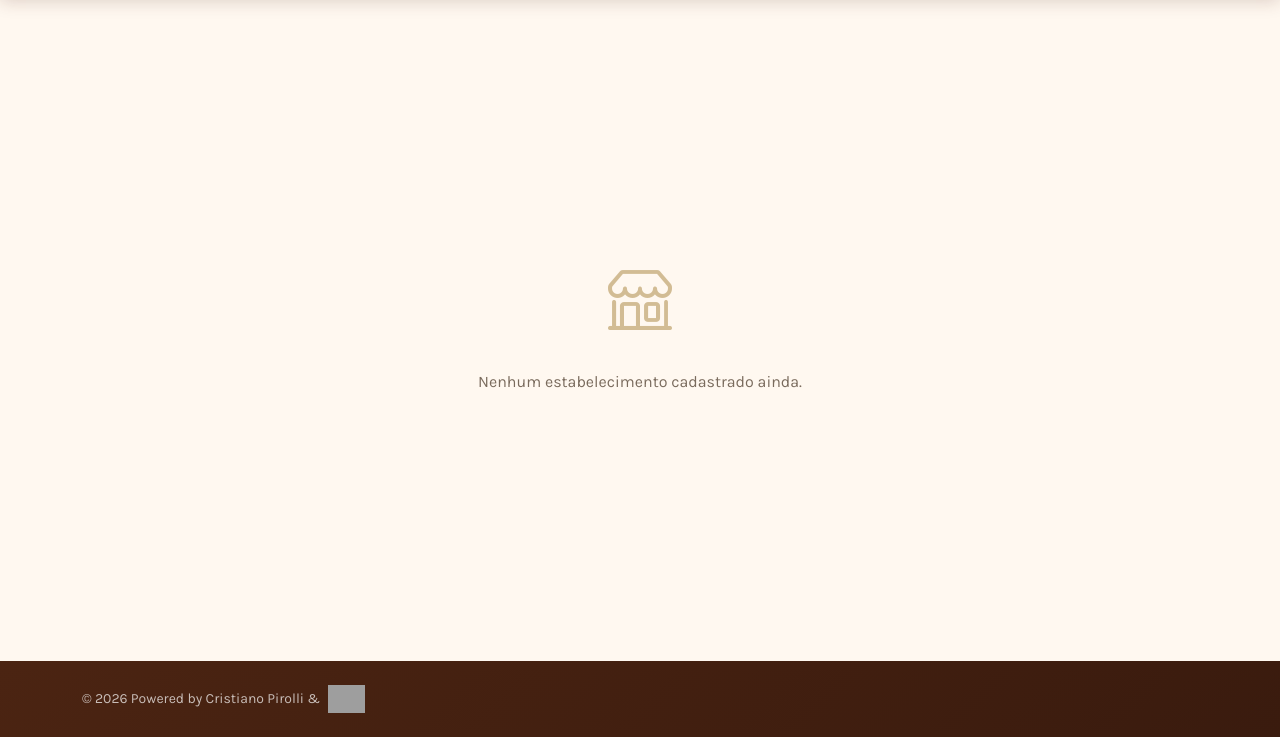
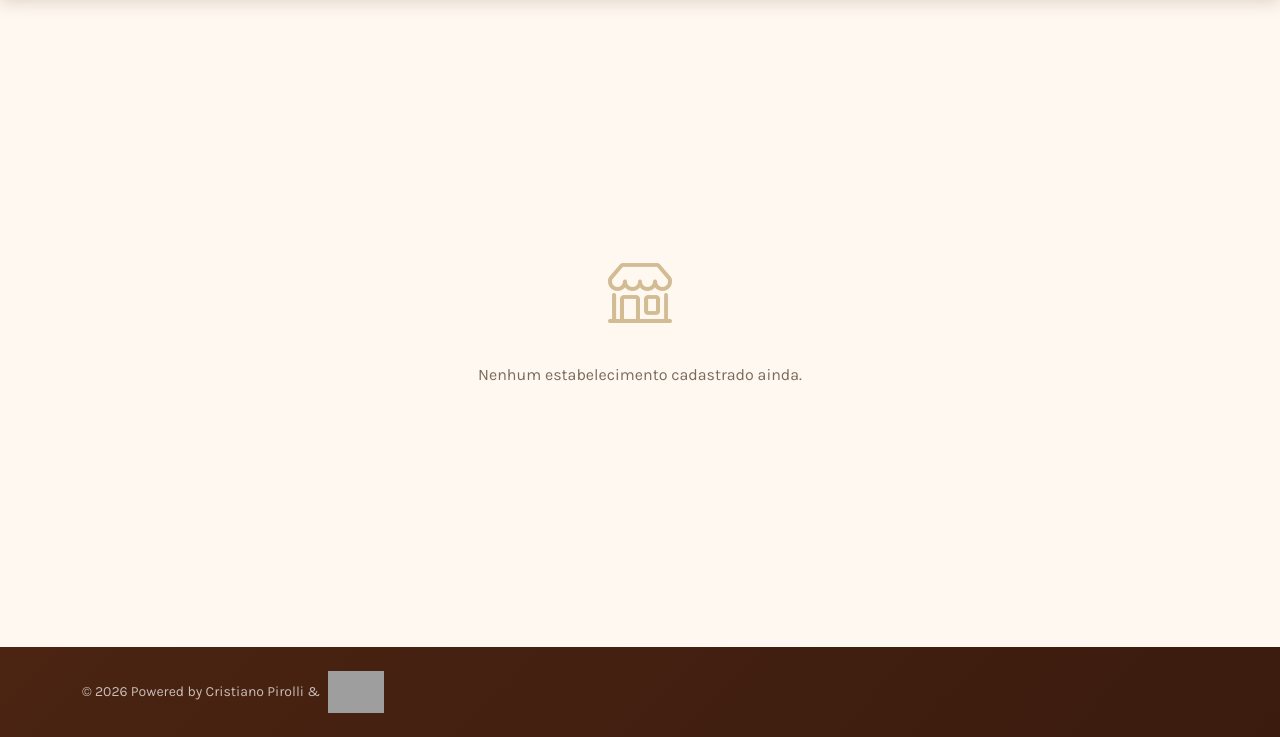
Before and after one commit to CristianoPirolli/cardapio-online, a Django app: page / in a window 1280 px wide. Shown: the part 63-800 px from the top of the page. Run offline with Django 4.2, Linux system fonts and the light colour scheme; data that the repository does not hold is empty; parts of the project's set-up code (start-up, migrations or seed data) failed here and were passed over; some libraries are stand-ins or nearby versions; grey boxes are pictures that could not be loaded.

Commit message:
style: aumenta logo Atlas no footer para 42px
Co-Authored-By: Claude Sonnet 4.6 <noreply@anthropic.com>

```diff
--- a/templates/base.html
+++ b/templates/base.html
@@ -247,7 +247,7 @@
                         &copy; 2026 Powered by Cristiano Pirolli &amp;
                         <img src="/static/admin/img/logo Atlas sem fundo.png"
                              alt="Atlas"
-                             style="height: 28px; width: auto;">
+                             style="height: 42px; width: auto;">
                     </p>
                 </div>
                 <div class="col-md-6 text-md-end">
```
